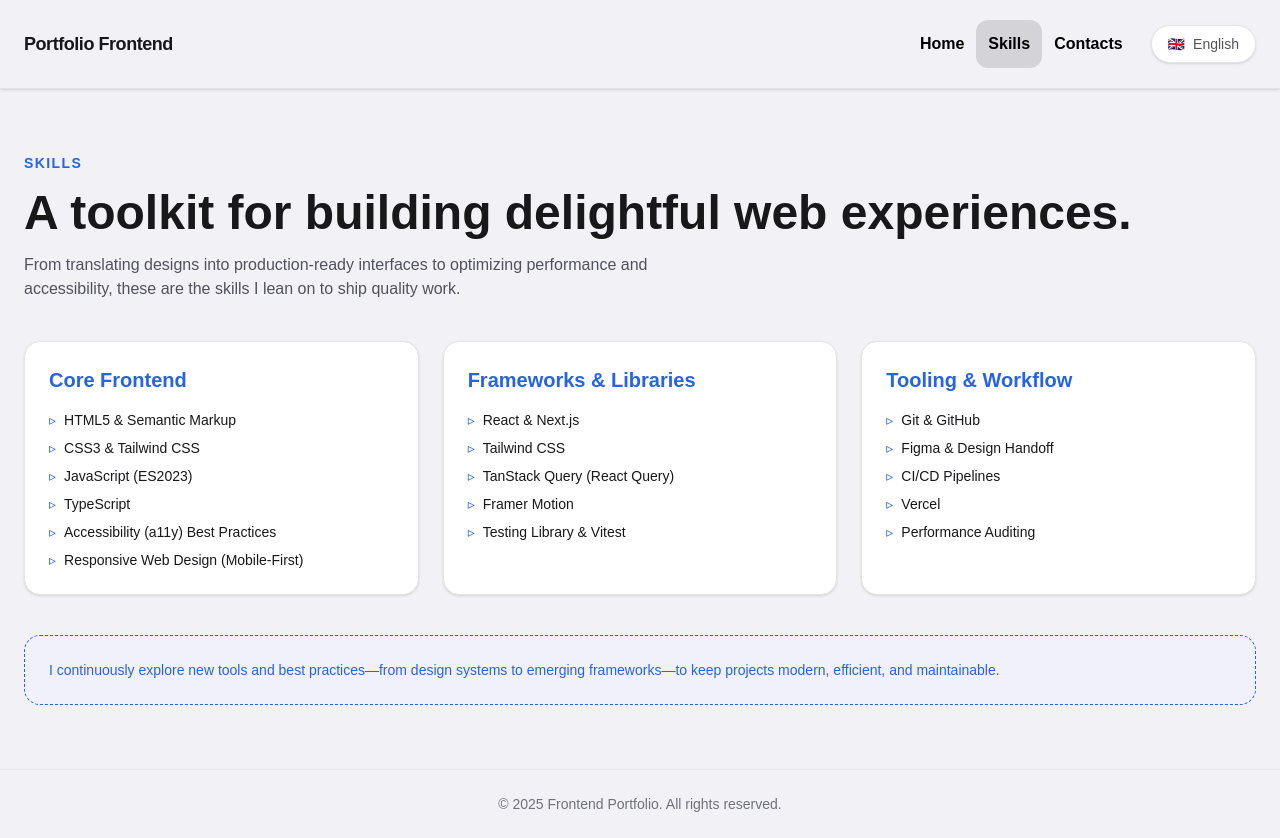
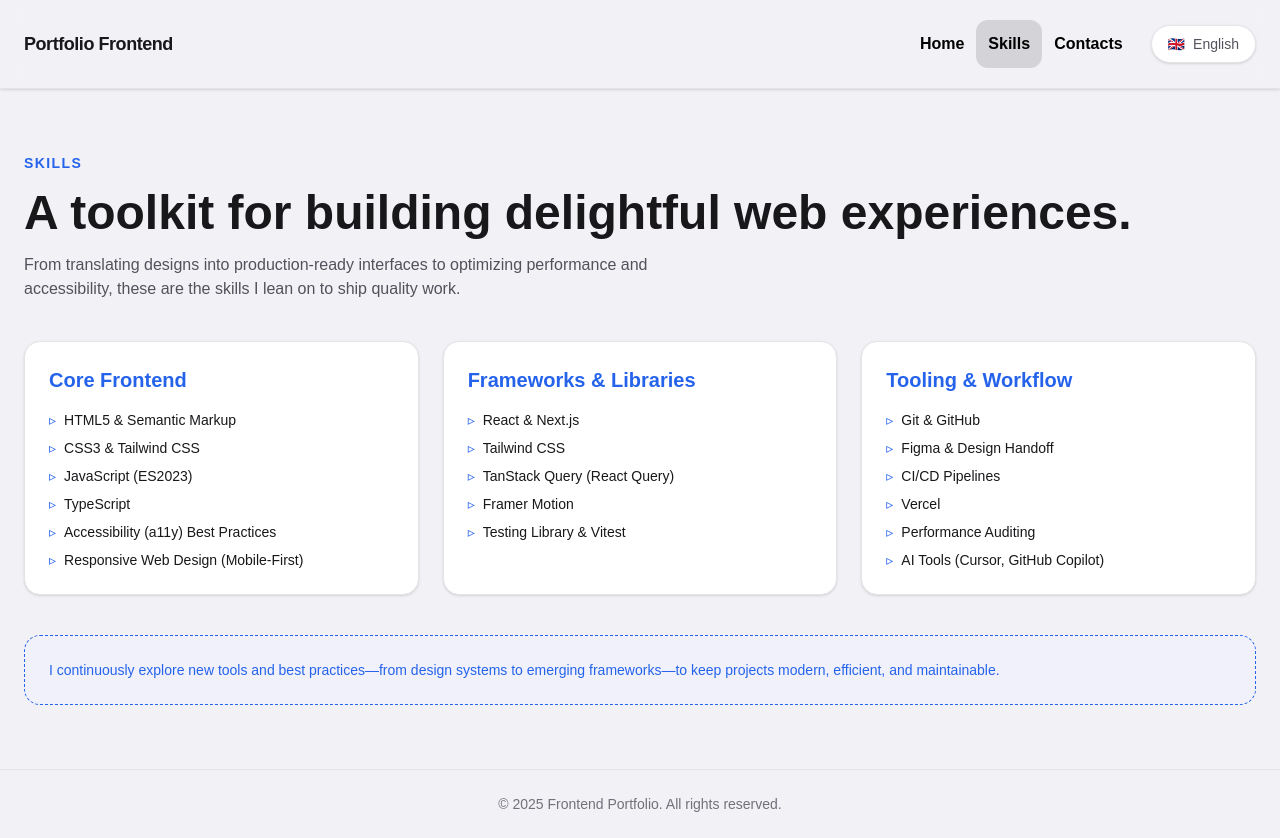
Before and after one commit to eremina-official/portfolio-nextjs, a Next.js app: page /en/skills in a window 1280 px wide. Built offline with nearby package versions, Linux system fonts and the light colour scheme.

Commit message:
Fix types error

```diff
--- a/app/[locale]/skills/page.tsx
+++ b/app/[locale]/skills/page.tsx
@@ -30,6 +30,7 @@ const skills = [
       "CI/CD Pipelines",
       "Vercel",
       "Performance Auditing",
+      "AI Tools (Cursor, GitHub Copilot)",
     ],
   },
 ];
--- a/components/LanguageMenu.tsx
+++ b/components/LanguageMenu.tsx
@@ -23,7 +23,7 @@ export function LanguageMenu() {
   const locale = useLocale() || "en";
   const pathname = usePathname();
   const router = useRouter();
-  const ref = useRef<HTMLDivElement | undefined>(undefined);
+  const ref = useRef<HTMLDivElement | null>(null);
   const [isPending, startTransition] = useTransition();
   const currentLanguage = languages.find((language) => language.code === locale);
   const [isOpen, setIsOpen] = useState(false);
--- a/hooks/useClickOutside.ts
+++ b/hooks/useClickOutside.ts
@@ -1,7 +1,7 @@
 "use client";
 import { useEffect } from "react";
 
-type Ref = React.RefObject<HTMLDivElement | undefined>;
+type Ref = React.RefObject<HTMLDivElement | null>;
 
 export default function useClickOutside(
   refs: Ref | Ref[],
```
